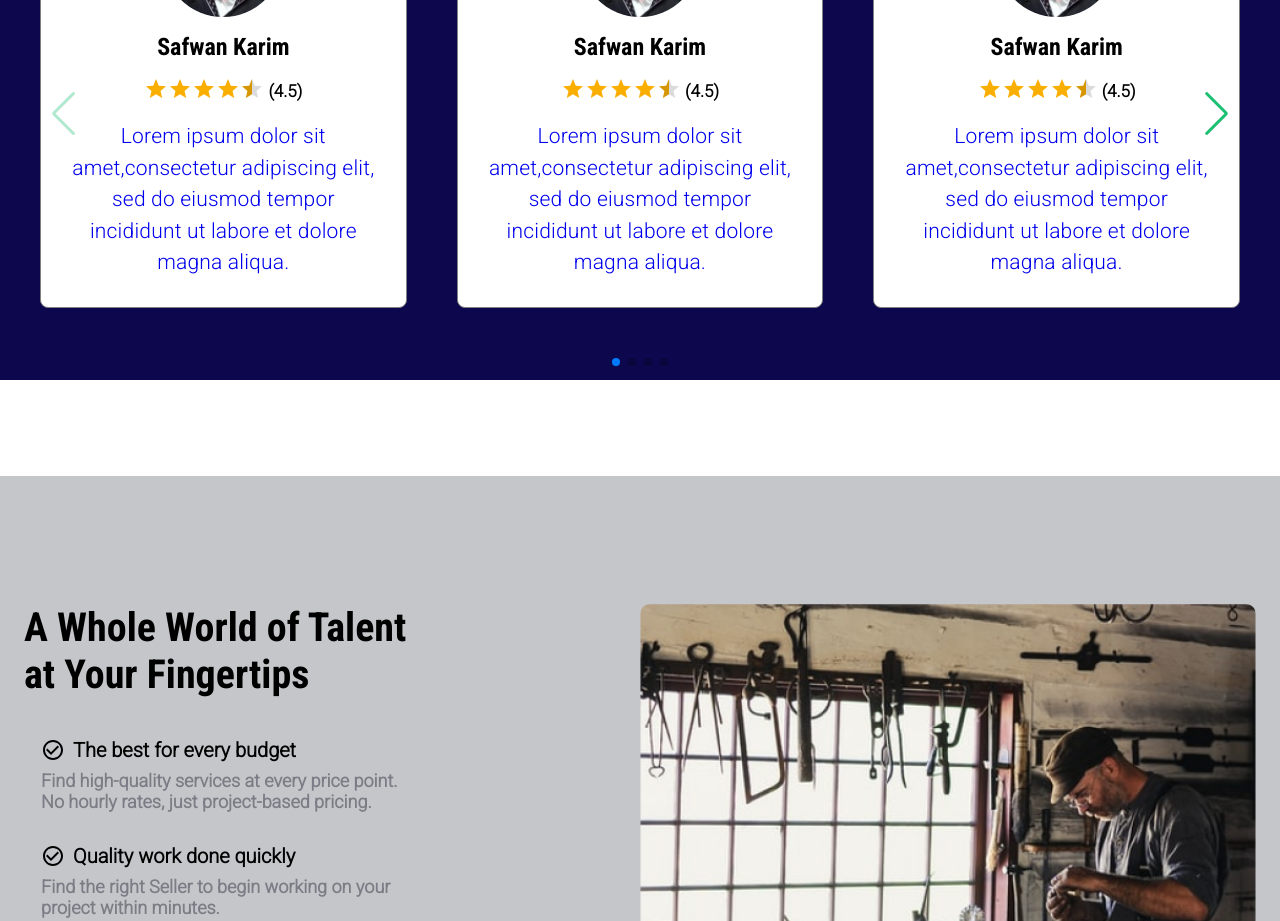
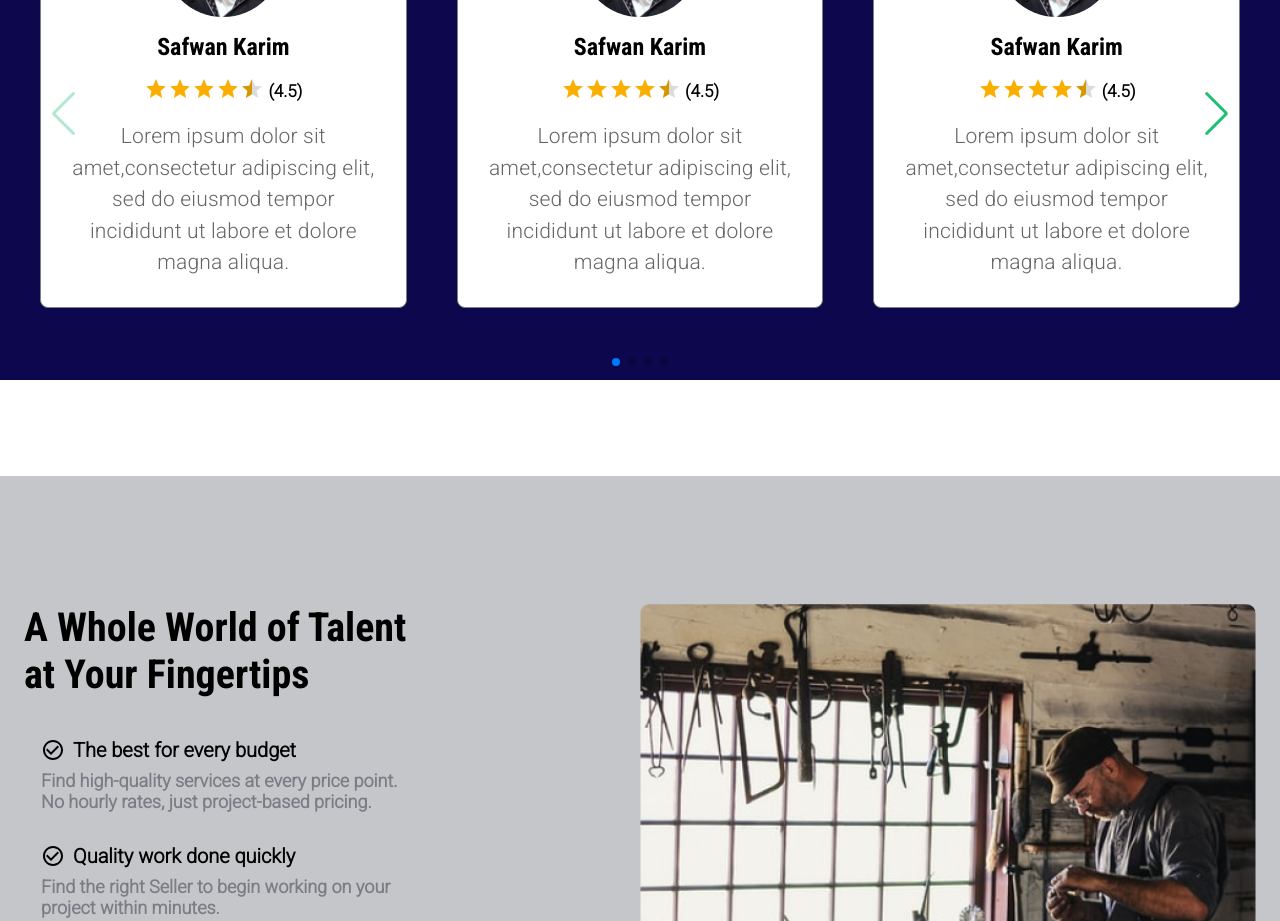
Before and after one commit to bilal42011/Ecommerce-Platform-For-Customized-Products, a React (Create React App) app: page / in a window 1280 px wide. Shown: the part 1100-2021 px from the top of the page. Built offline with nearby package versions, Linux system fonts and the light colour scheme.

Commit message:
Again pushing changings of categories and footer that were lost

```diff
--- a/src/Components/Homepage/TopRatedSellers/SellersProfiles/SellerProfile/SellerProfile.js
+++ b/src/Components/Homepage/TopRatedSellers/SellersProfiles/SellerProfile/SellerProfile.js
@@ -38,7 +38,7 @@ fontWeight="bolder" fontSize="17px">
     </Grid>
 
 <Grid item>
-<Link to={`sellerprofile/${id}`} style={{textDecoration:"none"}}>
+<Link to={`sellerprofile/${id}`} style={{textDecoration:"none",color:"#666666"}}>
 <Typography variant="body1" fontFamily="Roboto , sans-serif" textAlign="center"
  fontSize="21px" sx={{
   "&:hover":{
```
